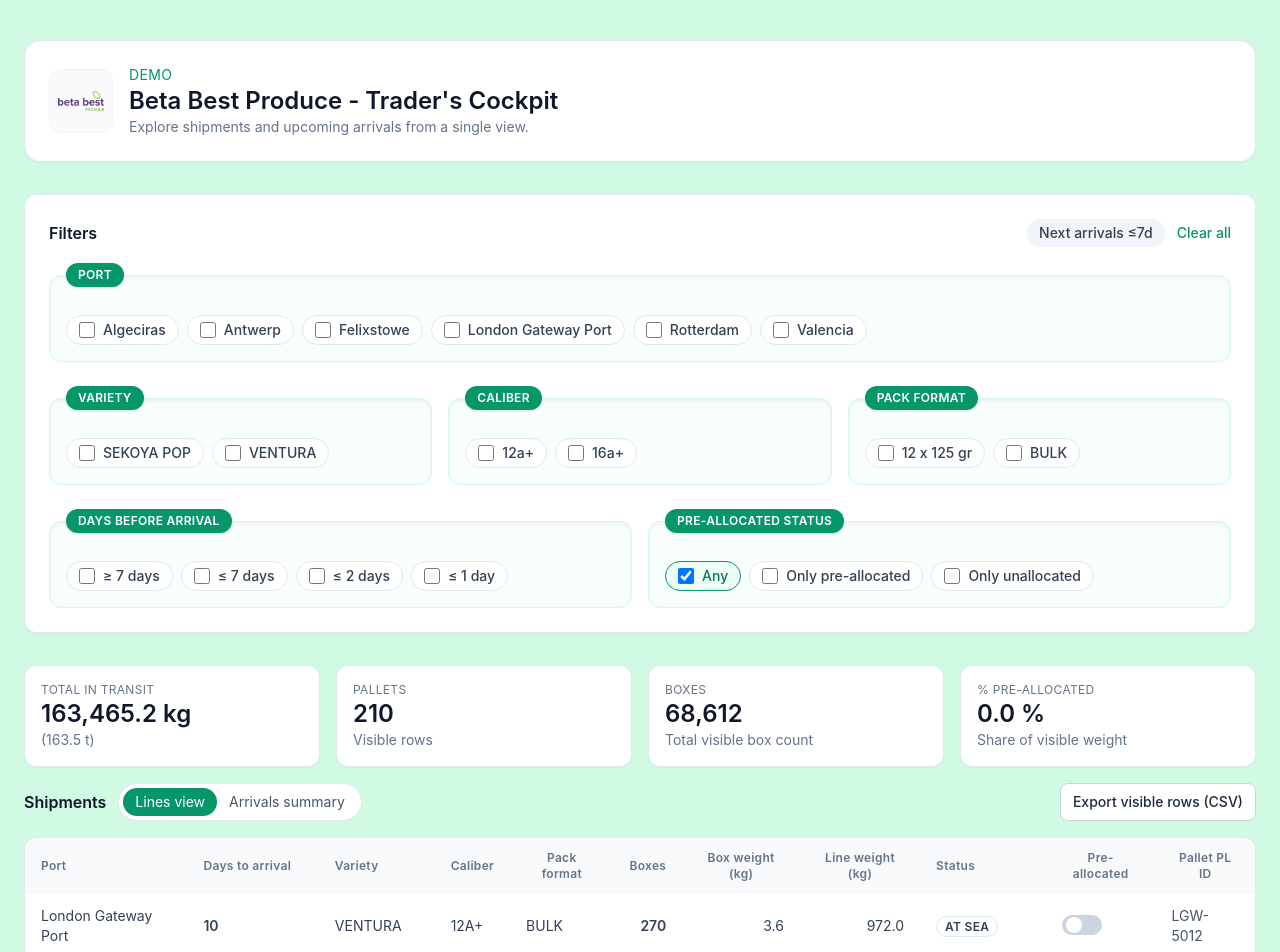
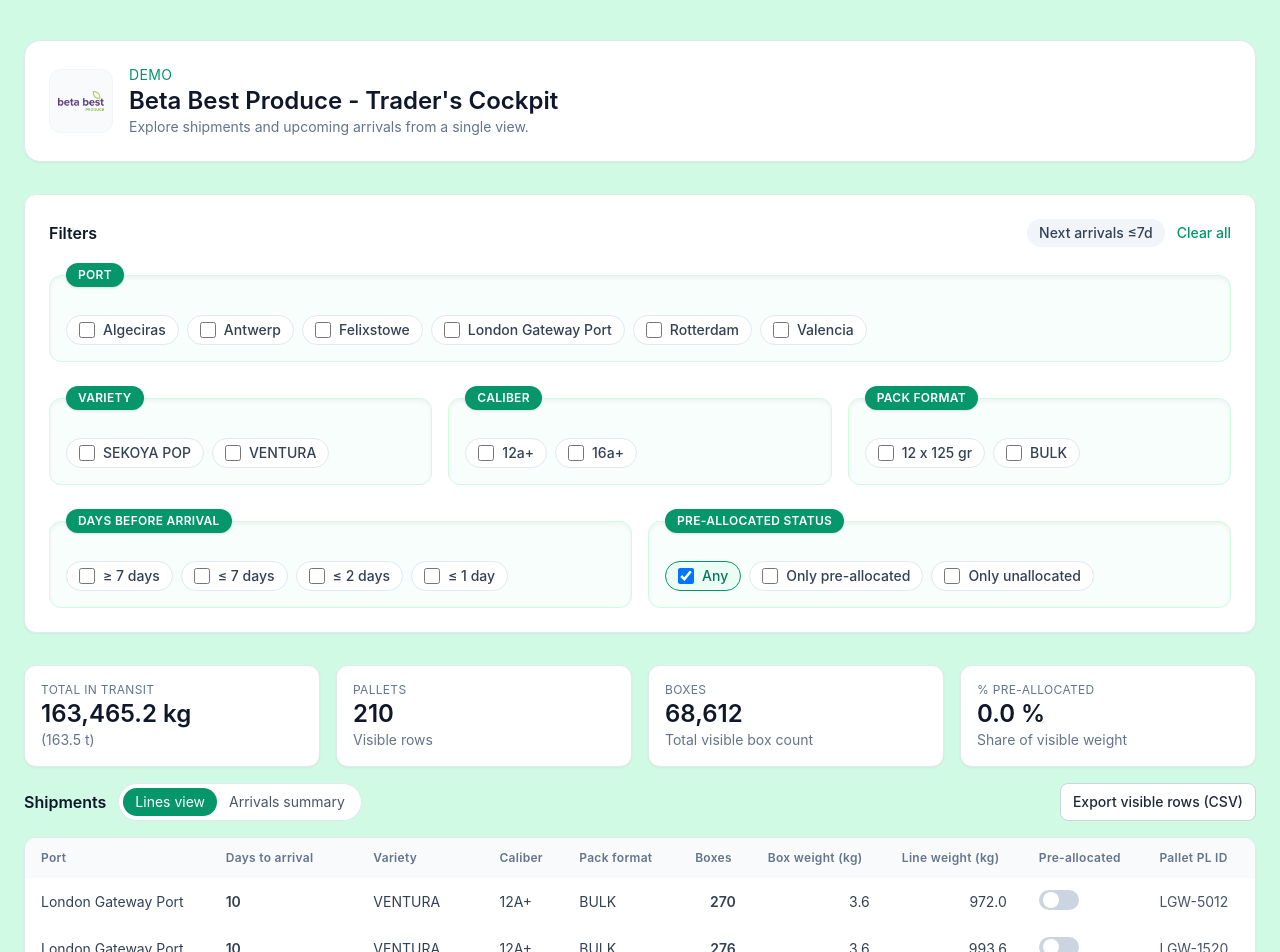
Before and after one commit to cyprienhenry/trader-cockpit, a Next.js app: page / in a window 1280 px wide. Shown: the top 952 px of the page. Built offline with nearby package versions, Linux system fonts and the light colour scheme.

Commit message:
removed status column

```diff
--- a/app/page.tsx
+++ b/app/page.tsx
@@ -93,7 +93,6 @@
   | "box_count"
   | "box_weight_kg"
   | "line_weight_kg"
-  | "status"
   | "pre_allocated"
   | "pallet_pl_id";
 
@@ -119,7 +118,6 @@
   { key: "box_count", label: "Boxes", numeric: true },
   { key: "box_weight_kg", label: "Box weight (kg)", numeric: true },
   { key: "line_weight_kg", label: "Line weight (kg)", numeric: true },
-  { key: "status", label: "Status" },
   { key: "pre_allocated", label: "Pre-allocated" },
   { key: "pallet_pl_id", label: "Pallet PL ID" },
 ];
@@ -403,7 +401,6 @@
     if (!visibleRows.length) return;
     const header = COLUMNS.map((col) => col.label);
     const rows = visibleRows.map((row) => {
-      const status = computeStatus(row, FIXED_NOW);
       const rowPreAllocated = isRowPreAllocated(row);
 
       return [
@@ -415,7 +412,6 @@
         row.box_count,
         row.box_weight_kg,
         row.line_weight_kg,
-        status,
         rowPreAllocated ? "true" : "false",
         row.pallet_pl_id ?? "",
       ].map(escapeCsv);
@@ -592,7 +588,6 @@
                 </thead>
                 <tbody>
                   {visibleRows.map((row) => {
-                    const status = computeStatus(row, FIXED_NOW);
                     const rowKey = getRowKey(row);
                     const daysToArrival = getDaysToArrival(row);
                     const rowPreAllocated = isRowPreAllocated(row);
@@ -639,11 +634,6 @@
                         </td>
                         <td className="px-4 py-3 text-right">
                           {formatWeight(row.line_weight_kg)}
-                        </td>
-                        <td className="px-4 py-3">
-                          <span className="rounded-full border border-slate-200 px-2 py-0.5 text-xs font-semibold uppercase tracking-wide text-slate-700">
-                            {status}
-                          </span>
                         </td>
                         <td className="px-4 py-3">
                           <PreallocatedToggle
@@ -925,8 +915,6 @@
     case "box_weight_kg":
     case "line_weight_kg":
       return row[column] ?? 0;
-    case "status":
-      return computeStatus(row, FIXED_NOW);
     default: {
       const value = row[column as keyof PalletItem];
       if (typeof value === "number") return value;
```
